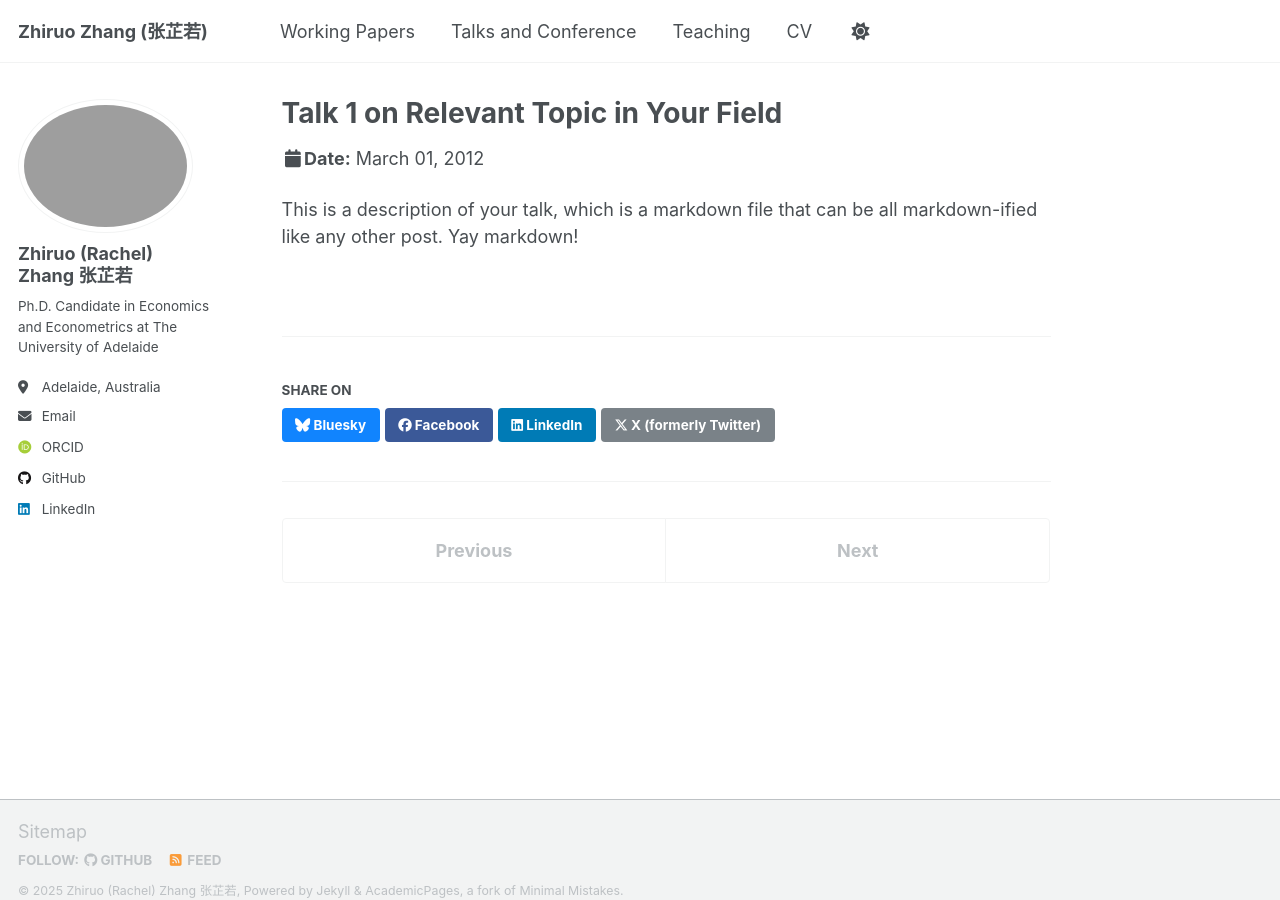
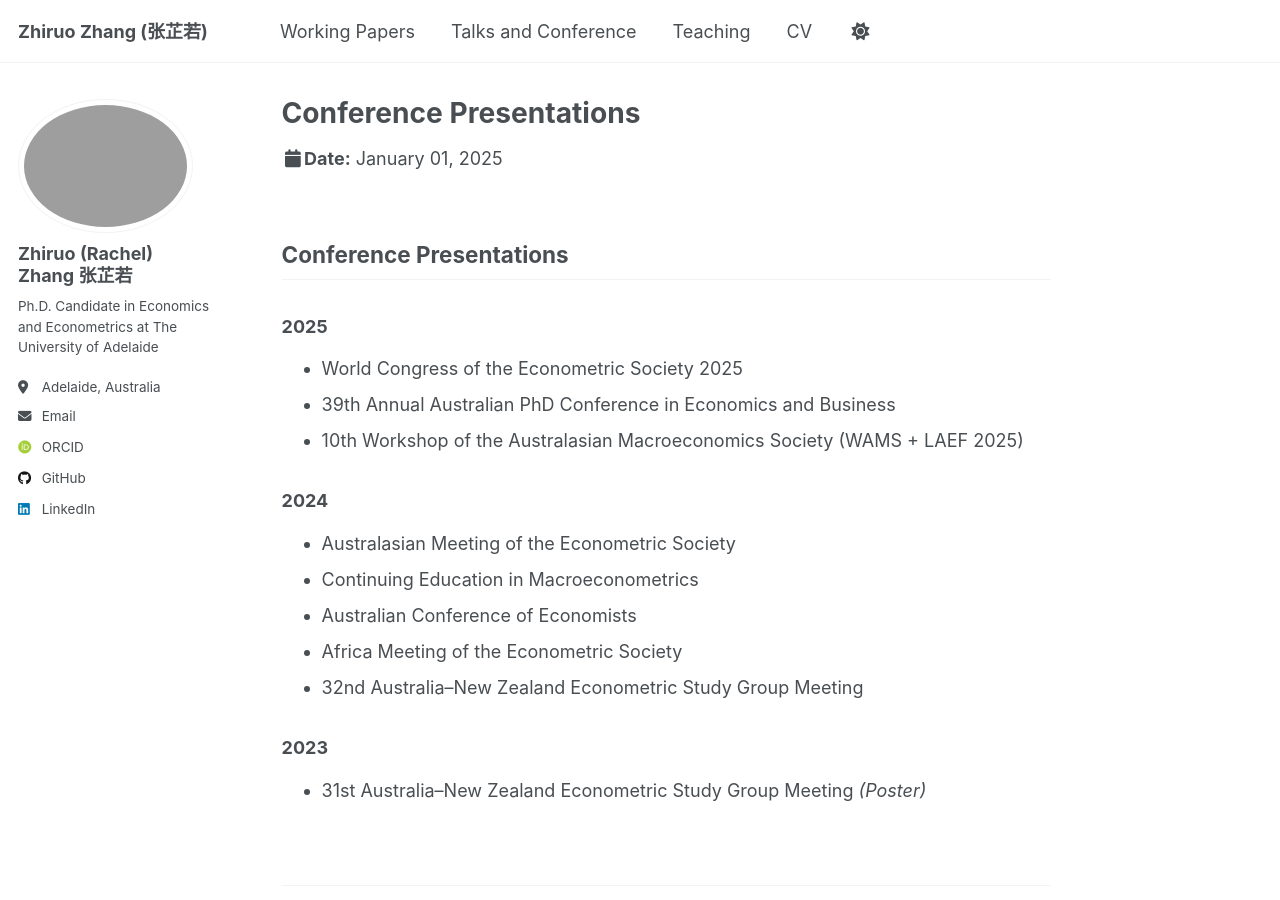
Before and after one commit to zhiruozzr/zhiruozzr.github.io, a Jekyll site: the page built from _talks/2012-03-01-talk-1.md, in a window 1280 px wide and 900 px high. Built offline with Jekyll 4.4.1, drawn with Linux system fonts in a browser that asks for light colours; some web fonts are replaced; a script that is not in the unit is left out.

Commit message:
Revise talk metadata and add conference presentations
Updated the talk details to reflect new conference presentations and changed the title and metadata.

```diff
--- a/_talks/2012-03-01-talk-1.md
+++ b/_talks/2012-03-01-talk-1.md
@@ -1,11 +1,26 @@
 ---
-title: "Talk 1 on Relevant Topic in Your Field"
+title: "Conference Presentations"
 collection: talks
-type: "Talk"
-permalink: /talks/2012-03-01-talk-1
-venue: "UC San Francisco, Department of Testing"
-date: 2012-03-01
-location: "San Francisco, CA, USA"
+type: "Conference"
+permalink: /talks/conference-presentations/
+venue: "Various Conferences"
+date: 2025-01-01
+location: ""
 ---
 
-This is a description of your talk, which is a markdown file that can be all markdown-ified like any other post. Yay markdown!
+## Conference Presentations
+
+### **2025**
+- World Congress of the Econometric Society 2025
+- 39th Annual Australian PhD Conference in Economics and Business
+- 10th Workshop of the Australasian Macroeconomics Society (WAMS + LAEF 2025)
+
+### **2024**
+- Australasian Meeting of the Econometric Society
+- Continuing Education in Macroeconometrics
+- Australian Conference of Economists
+- Africa Meeting of the Econometric Society
+- 32nd Australia–New Zealand Econometric Study Group Meeting
+
+### **2023**
+- 31st Australia–New Zealand Econometric Study Group Meeting *(Poster)*
```
